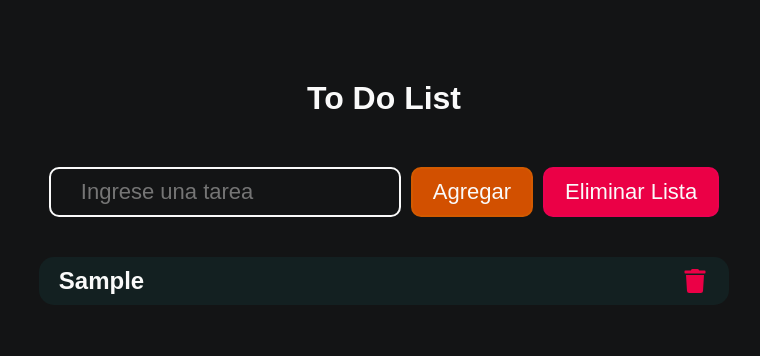
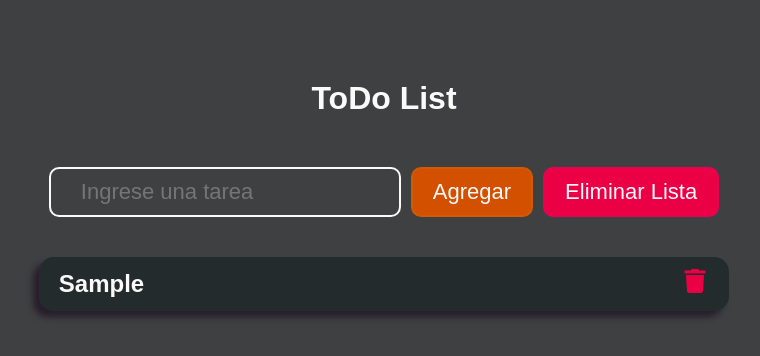
Before and after one commit to nickswilliam/ToDoList-React, a React (Vite) app: page / in a window 1280 px wide. Both pictures are taken after typing "Sample" into the empty fields and a click on the button "Agregar". Shown: the top 356 px of the page, without its empty margins (256-1016 px from the left). Built offline with nearby package versions, Linux system fonts and the light colour scheme.

Commit message:
Corrección de estilos + Botón de eliminar por Li Funcional

```diff
--- a/src/Components/ButtonUI/ButtonUIStyles.js
+++ b/src/Components/ButtonUI/ButtonUIStyles.js
@@ -24,3 +24,18 @@ export const ButtonUI = styled.button`
         color: #495057;
     }
 `
+
+export const ButtonTransparent = styled.button`
+    background-color: transparent;
+    outline: none;
+    border: none;
+    color: #fafafa;
+    cursor: pointer;
+    text-align: center;
+    font-size: 22px;
+
+    &:hover{
+        opacity: 70%;
+    }
+
+`
--- a/src/Components/TaskList/TaskListStyles.js
+++ b/src/Components/TaskList/TaskListStyles.js
@@ -8,11 +8,14 @@ export const ULContainer = styled.ul`
     gap: 10px;
     padding: 20px;
     width: 100%;
+    max-width: 1300px;
+    flex-wrap: wrap;
+    text-overflow: ellipsis;
 
 `
 
 export const LiItems = styled.li`
-    background-color: #132021;
+    background-color: #132021a1;
     border-radius: 15px;
     padding: 10px 20px;
     width: 100%;
@@ -24,6 +27,6 @@ export const LiItems = styled.li`
     display: flex;
     align-items: center;
     justify-content: space-between;
-
-
+    backdrop-filter: blur(3px);
+    box-shadow: -6px 6px 6px #1a0921a1;
 `
--- a/src/Components/ToDo/ToDo.jsx
+++ b/src/Components/ToDo/ToDo.jsx
@@ -1,8 +1,8 @@
 import { useState } from "react"
-import { ButtonUI } from "../ButtonUI/ButtonUIStyles"
+import { ButtonTransparent, ButtonUI } from "../ButtonUI/ButtonUIStyles"
 import { InputContainer, InputUI } from "../InputUI/InputStyles"
 import { LiItems, ULContainer } from "../TaskList/TaskListStyles";
-import {FaTrash} from 'react-icons/fa'
+import { FaTrash } from 'react-icons/fa'
 
 
 const ToDo = () => {
@@ -36,11 +36,11 @@ const ToDo = () => {
 
     const deleteList = (e) => {
         e.preventDefault();
-        if(!todoList.length){
+        if (!todoList.length) {
             return;
         }
 
-        if(window.confirm('¿Está seguro que desea eliminar todos los elementos de la lista?')){
+        if (window.confirm('¿Está seguro que desea eliminar todos los elementos de la lista?')) {
             setTodoList([])
             /* setIdList(1) */
         }
@@ -48,7 +48,7 @@ const ToDo = () => {
     }
 
     const deleteItem = e => {
-        if(!e.target.classList.contains('trashIcon')) return;
+        if (!e.target.classList.contains('trashIcon')) return;
 
 
         const elementId = e.target.dataset.idef;
@@ -59,7 +59,7 @@ const ToDo = () => {
 
     return (
         <>
-            <h1 style={{ textAlign: "center", marginBottom: '30px' }}>To Do List</h1>
+            <h1 style={{ textAlign: "center", marginBottom: '30px' }}>ToDo List</h1>
             <InputContainer onSubmit={agregarLista}>
                 <InputUI
                     type="text"
@@ -73,19 +73,22 @@ const ToDo = () => {
                     type='button'
                     color="true"
                     onClick={deleteList}
-                    disabled={!todoList.length? true : false}
+                    disabled={!todoList.length ? true : false}
                 >Eliminar Lista</ButtonUI>
 
             </InputContainer>
 
-            <ULContainer>
-                {todoList.map(task =>(
-                    <LiItems key={task.id} onClick={deleteItem}>
+            <ULContainer onClick={deleteItem}>
+                {todoList.map(task => (
+                    <LiItems key={task.id} >
                         {task.task}
-                        <FaTrash
-                            className="trashIcon"
-                            style={{color: 'rgba(235, 0, 70, 1)', cursor: "pointer", padding: '2px', fontSize: '28px'}}
-                            data-idef={task.id}/>
+                        <ButtonTransparent className="trashIcon" data-idef={task.id}>
+                            <FaTrash
+                                style={{ color: 'rgba(235, 0, 70, 1)', padding: '2px', fontSize: '28px', pointerEvents:'none'}}
+                            />
+                        </ButtonTransparent>
+
+
                     </LiItems>
                 ))}
 
--- a/src/Styles/GlobalStyles.js
+++ b/src/Styles/GlobalStyles.js
@@ -8,7 +8,7 @@ export const GlobalStyles = createGlobalStyle`
     }
 
     body{
-        background-color: #131415;
+        background-color: #131415cf;
         color: #fafafa;
         font-family: 'Poppins', sans-serif;
         display: flex;
```
